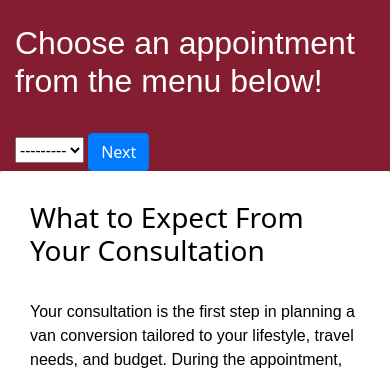
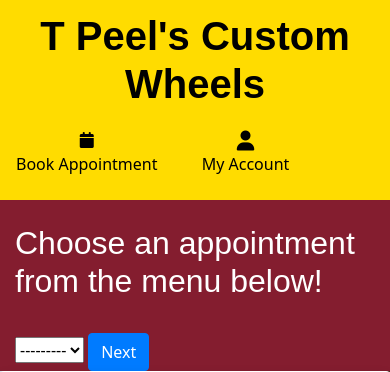
Before and after one commit to ElFalch/used-car-sense, a Django app: page /booking/book/ in a window 390 px wide. Shown: the top 372 px of the page. Run offline with Django 3.2, Linux system fonts and the light colour scheme; the visitor is signed in with stand-in values (Sample User, id 1); data that the repository does not hold is empty; some libraries are stand-ins or nearby versions; some web fonts are replaced.

Commit message:
fix: remove d-none/ d-lg-flex classes from header and change to d-flex

```diff
--- a/templates/base.html
+++ b/templates/base.html
@@ -80,7 +80,7 @@
 
   <body>
     <header class="container-fluid">
-      <div id="topnav" class="row pt-lg-2 d-none d-lg-flex">
+      <div id="topnav" class="row pt-lg-2 d-flex">
         <div
           class="col-12 col-lg-4 my-auto py-1 py-lg-0 text-center text-lg-left"
         >
```
